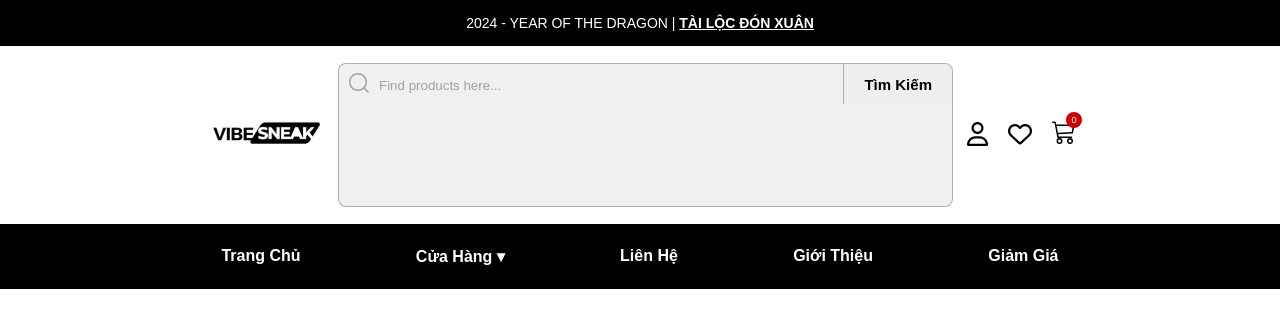
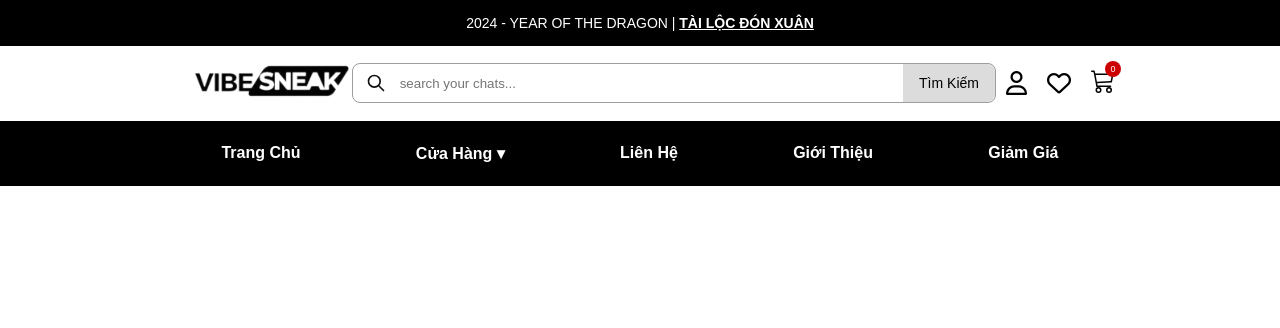
Before and after one commit to HSondev74/website-ban-giay, a PHP site: page /pages/Header.html in a window 1280 px wide. Shown: the top 328 px of the page. Run offline with PHP 8.4, Linux system fonts and the light colour scheme.

Commit message:
xong header vs footer vs repon

```diff
--- a/JS/slide.js
+++ /dev/null
@@ -1 +0,0 @@
-console.log(1);
--- a/css/Header.css
+++ b/css/Header.css
@@ -7,9 +7,6 @@
 body {
     font-family: "MyCustomFont", Arial, sans-serif;
     /* Sử dụng font đã khai báo */
-}
-
-header {
 }
 
 .title-menu {
@@ -36,81 +33,84 @@ header {
     margin: 0 auto;
     justify-content: space-around;
     width: 70%;
-    /* height: 77px; */
     padding: 17px 0px;
 }
-
-.logo-menu > img {
-    width: 140px;
+.first-menu-mobi {
+    display: none;
 }
 
-.search-menu {
-    position: relative;
-    border-radius: 8px;
-    background-color: #f0f0f0;
-    /* height: 40px; */
-    border: 0.5px solid rgba(0, 0, 0, 0.279);
-}
-.group {
-    display: flex;
-    line-height: 28px;
-    align-items: center;
-    /* position: relative; */
-    max-width: 190px;
+.logo-menu > a > img {
+    width: 160px;
 }
 
-.input {
-    width: 500px;
-    height: 40px;
-    line-height: 28px;
-    padding: 0 1rem;
-    padding-left: 2.5rem;
-    border: none;
-    border-radius: 8px;
-    outline: none;
-    background-color: #f0f0f0;
-    color: #0d0c22;
-    transition: 0.3s ease;
-    border-right: none;
+.form {
+    --input-bg: #fff;
+    --padding: 1.5em;
+    --rotate: 80deg;
+    --gap: 2em;
+    --icon-change-color: #15a986;
+    --height: 40px;
+    background: var(--input-bg);
+    position: relative;
+    border-radius: 4px;
 }
 
-.input::placeholder {
-    color: #9e9ea7;
+.form label {
+    display: flex;
+    align-items: center;
+    width: 100%;
+    height: var(--height);
+    border: 1px solid rgba(0, 0, 0, 0.383);
+    border-radius: 8px;
 }
 
-.input:focus,
-input:hover {
+.form input {
+    padding-inline-start: calc(var(--padding) + var(--gap));
     outline: none;
-    border-color: rgba(0, 48, 73, 0.4);
-    /* background-color: #fff; */
-    /* box-shadow: 0 0 0 4px rgb(0 48 73 / 10%); */
+    background: none;
+    border: 0;
+    width: 550px;
+    height: 21px;
 }
 
+.form svg {
+    color: #111;
+    transition: 0.3s cubic-bezier(0.4, 0, 0.2, 1);
+    position: absolute;
+    height: 20px;
+}
+/* search icon */
 .icon {
     position: absolute;
-    top: 3px;
-    left: 8px;
-    fill: #9e9ea7;
-    width: 1.5rem;
-    height: 2rem;
+    left: var(--padding);
+    transition: 0.3s cubic-bezier(0.4, 0, 0.2, 1);
+    display: flex;
+    justify-content: center;
+    align-items: center;
 }
 
-.btn-search {
-    font-size: 15px;
-    height: 40px;
-    padding: 0px 20px;
+.close-btn {
+    align-items: center;
     border-radius: 0px 8px 8px 0px;
+    color: #000000;
+    background-color: #00000023;
+    display: flex;
+    font-size: 14px;
+    grid-area: auto;
+    justify-content: center;
+    line-height: 21px;
+    padding: 4px;
+    text-align: center;
     border: none;
-    border-left: 1px solid rgba(0, 0, 0, 0.279);
-    /* background-color: rgba(9, 9, 9, 0.882); */
-    color: #000000;
-    font-weight: 550;
+    width: 92px;
+    height: 38px;
     cursor: pointer;
 }
 
-.btn-search:hover {
-    background-color: #0d0c22;
-    color: #f0f0f0;
+.close-btn:hover {
+    background-color: #010813d5;
+    color: #fff;
+    font-weight: 600;
 }
 
 .infor-menu {
--- /dev/null
+++ b/css/Login.css
@@ -0,0 +1,5 @@
+@media screen and (max-width: 450px) and (min-width: 300px) {
+    .img > img {
+        width: 80%;
+    }
+}
--- a/pages/Header.html
+++ b/pages/Header.html
@@ -1,57 +1,187 @@
 <!DOCTYPE html>
 <html lang="en">
-
     <head>
         <meta charset="UTF-8" />
         <meta name="viewport" content="width=device-width, initial-scale=1.0" />
         <title>Document</title>
-    <link rel="stylesheet" href="/website-ban-giay/css/global.css" />
-    <link rel="stylesheet" href="/website-ban-giay/css/Header.css" />
-    <link rel="stylesheet" href="https://cdnjs.cloudflare.com/ajax/libs/font-awesome/6.5.1/css/all.min.css"
+        <link rel="stylesheet" href="../css/Header.css" />
+        <link rel="stylesheet" href="../css/global.css" />
+        <link
+            rel="stylesheet"
+            href="https://cdnjs.cloudflare.com/ajax/libs/font-awesome/6.5.1/css/all.min.css"
             integrity="sha512-DTOQO9RWCH3ppGqcWaEA1BIZOC6xxalwEsw9c2QQeAIftl+Vegovlnee1c9QX4TctnWMn13TZye+giMm8e2LwA=="
-        crossorigin="anonymous" referrerpolicy="no-referrer" />
+            crossorigin="anonymous"
+            referrerpolicy="no-referrer"
+        />
     </head>
 
     <body>
+        <div class="bg-hidden"></div>
         <header>
             <div class="title-menu">
                 <p>
-                2024 - YEAR OF THE DRAGON | <a href="">TÀI LỘC ĐÓN XUÂN</a>
+                    2024 - YEAR OF THE DRAGON |
+                    <a href="">TÀI LỘC ĐÓN XUÂN</a>
                 </p>
             </div>
             <div class="first-menu">
                 <div class="logo-menu">
-                <img src="/images/logo-brand.png" alt="" />
+                    <a href="">
+                        <img src="../images/logo-brand.png" alt="" />
+                    </a>
                 </div>
-            <div class="search-menu">
-                <svg viewBox="0 0 24 24" aria-hidden="true" class="icon">
-                    <g>
+
+                <div class="search">
+                    <form class="form">
+                        <label for="search">
+                            <input
+                                required=""
+                                autocomplete="off"
+                                placeholder="search your chats..."
+                                id="search"
+                                type="text"
+                            />
+                            <div class="icon">
+                                <svg
+                                    stroke-width="2"
+                                    stroke="currentColor"
+                                    viewBox="0 0 24 24"
+                                    fill="none"
+                                    xmlns="http://www.w3.org/2000/svg"
+                                    class="swap-on"
+                                >
                                     <path
-                            d="M21.53 20.47l-3.66-3.66C19.195 15.24 20 13.214 20 11c0-4.97-4.03-9-9-9s-9 4.03-9 9 4.03 9 9 9c2.215 0 4.24-.804 5.808-2.13l3.66 3.66c.147.146.34.22.53.22s.385-.073.53-.22c.295-.293.295-.767.002-1.06zM3.5 11c0-4.135 3.365-7.5 7.5-7.5s7.5 3.365 7.5 7.5-3.365 7.5-7.5 7.5-7.5-3.365-7.5-7.5z">
-                        </path>
-                    </g>
+                                        d="M21 21l-6-6m2-5a7 7 0 11-14 0 7 7 0 0114 0z"
+                                        stroke-linejoin="round"
+                                        stroke-linecap="round"
+                                    ></path>
                                 </svg>
-                <input class="input" type="search" placeholder="Find products here..." />
-                <input type="submit" value="Tìm Kiếm" class="btn-search" />
                             </div>
+                            <button type="reset" class="close-btn">
+                                Tìm Kiếm
+                            </button>
+                        </label>
+                    </form>
+                </div>
+
                 <div class="infor-menu">
                     <div class="account" style="margin: 0px 10px">
-                    <i class="fa-regular fa-user"></i>
+                        <a href="" style="color: black"
+                            ><i class="fa-regular fa-user"></i
+                        ></a>
                     </div>
                     <div class="favourite" style="margin: 0px 10px">
                         <i class="fa-regular fa-heart"></i>
                     </div>
                     <div class="cart">
-                    <svg xmlns="http://www.w3.org/2000/svg" width="24" height="24" fill="currentColor"
-                        class="bi bi-cart3" viewBox="0 0 16 16" style="margin: 0px 10px">
+                        <svg
+                            xmlns="http://www.w3.org/2000/svg"
+                            width="24"
+                            height="24"
+                            fill="currentColor"
+                            class="bi bi-cart3"
+                            viewBox="0 0 16 16"
+                            style="margin: 0px 10px"
+                        >
                             <path
-                            d="M0 1.5A.5.5 0 0 1 .5 1H2a.5.5 0 0 1 .485.379L2.89 3H14.5a.5.5 0 0 1 .49.598l-1 5a.5.5 0 0 1-.465.401l-9.397.472L4.415 11H13a.5.5 0 0 1 0 1H4a.5.5 0 0 1-.491-.408L2.01 3.607 1.61 2H.5a.5.5 0 0 1-.5-.5M3.102 4l.84 4.479 9.144-.459L13.89 4zM5 12a2 2 0 1 0 0 4 2 2 0 0 0 0-4m7 0a2 2 0 1 0 0 4 2 2 0 0 0 0-4m-7 1a1 1 0 1 1 0 2 1 1 0 0 1 0-2m7 0a1 1 0 1 1 0 2 1 1 0 0 1 0-2" />
+                                d="M0 1.5A.5.5 0 0 1 .5 1H2a.5.5 0 0 1 .485.379L2.89 3H14.5a.5.5 0 0 1 .49.598l-1 5a.5.5 0 0 1-.465.401l-9.397.472L4.415 11H13a.5.5 0 0 1 0 1H4a.5.5 0 0 1-.491-.408L2.01 3.607 1.61 2H.5a.5.5 0 0 1-.5-.5M3.102 4l.84 4.479 9.144-.459L13.89 4zM5 12a2 2 0 1 0 0 4 2 2 0 0 0 0-4m7 0a2 2 0 1 0 0 4 2 2 0 0 0 0-4m-7 1a1 1 0 1 1 0 2 1 1 0 0 1 0-2m7 0a1 1 0 1 1 0 2 1 1 0 0 1 0-2"
+                            />
                         </svg>
                         <span class="count-item">0</span>
                     </div>
                 </div>
             </div>
+
+            <div class="first-menu-mobi">
+                <div class="rows1">
+                    <div class="logo-mobi">
+                        <a href="">
+                            <img src="../images/logo-brand.png" alt="" />
+                        </a>
+                    </div>
+                    <div class="infor-mobi">
+                        <div
+                            class="favourite"
+                            style="margin: 0px 10px; font-weight: bold"
+                        >
+                            <i class="fa-regular fa-heart"></i>
+                        </div>
+                        <div class="cart">
+                            <svg
+                                xmlns="http://www.w3.org/2000/svg"
+                                width="20"
+                                height="20"
+                                fill="currentColor"
+                                class="bi bi-cart3"
+                                viewBox="0 0 16 16"
+                                style="margin: 0px 10px"
+                            >
+                                <path
+                                    d="M0 1.5A.5.5 0 0 1 .5 1H2a.5.5 0 0 1 .485.379L2.89 3H14.5a.5.5 0 0 1 .49.598l-1 5a.5.5 0 0 1-.465.401l-9.397.472L4.415 11H13a.5.5 0 0 1 0 1H4a.5.5 0 0 1-.491-.408L2.01 3.607 1.61 2H.5a.5.5 0 0 1-.5-.5M3.102 4l.84 4.479 9.144-.459L13.89 4zM5 12a2 2 0 1 0 0 4 2 2 0 0 0 0-4m7 0a2 2 0 1 0 0 4 2 2 0 0 0 0-4m-7 1a1 1 0 1 1 0 2 1 1 0 0 1 0-2m7 0a1 1 0 1 1 0 2 1 1 0 0 1 0-2"
+                                />
+                            </svg>
+                            <span class="count-item">0</span>
+                        </div>
+                        <div class="product" style="margin: 0px 10px">
+                            <a href="" style="color: rgba(0, 0, 0, 0.748)"
+                                ><i class="fa-solid fa-bars"></i
+                            ></a>
+                        </div>
+                    </div>
+                </div>
+
+                <div class="rows2">
+                    <form class="form">
+                        <label for="search">
+                            <input
+                                required=""
+                                autocomplete="off"
+                                placeholder="search your chats..."
+                                id="search"
+                                type="text"
+                            />
+                            <div class="icon">
+                                <svg
+                                    stroke-width="2"
+                                    stroke="currentColor"
+                                    viewBox="0 0 24 24"
+                                    fill="none"
+                                    xmlns="http://www.w3.org/2000/svg"
+                                    class="swap-on"
+                                >
+                                    <path
+                                        d="M21 21l-6-6m2-5a7 7 0 11-14 0 7 7 0 0114 0z"
+                                        stroke-linejoin="round"
+                                        stroke-linecap="round"
+                                    ></path>
+                                </svg>
+                            </div>
+                            <button type="reset" class="close-btn">
+                                Tìm Kiếm
+                            </button>
+                        </label>
+                    </form>
+                </div>
+            </div>
         </header>
+
+        <div class="hidden">
+            <ul>
+                <li><a href="">Trang Chủ</a></li>
+                <li class="hd-l-1">
+                    <a href="">Cửa Hàng </a>
+                    <ul class="drop-mn">
+                        <li><a href="">ADIDAS (0)</a></li>
+                        <li><a href="">NIKE (0)</a></li>
+                        <li><a href="">NEW BALANCE (0)</a></li>
+                    </ul>
+                </li>
+                <li><a href="">Liên Hệ</a></li>
+                <li><a href="">Giới Thiệu</a></li>
+                <li><a href="">Giảm Giá</a></li>
+                <li><a href="">Tài Khoản</a></li>
+            </ul>
+        </div>
 
         <div class="header-menu">
             <ul>
@@ -70,5 +200,4 @@
             </ul>
         </div>
     </body>
-
 </html>
```
Also changed, not shown: other parts of css/Header.css (+126 -4 lines), css/Footer.css (+67 -3 lines), css/LogUp.css (added, +13 -0 lines), pages/Footer.html (+14 -10 lines), pages/LogUp.html (added, +122 -0 lines), pages/Login.html (added, +92 -0 lines), images/img-header/logo-brand.png (added), images/logo-brand.png. Lines whose indentation alone changed are shown as unchanged.
